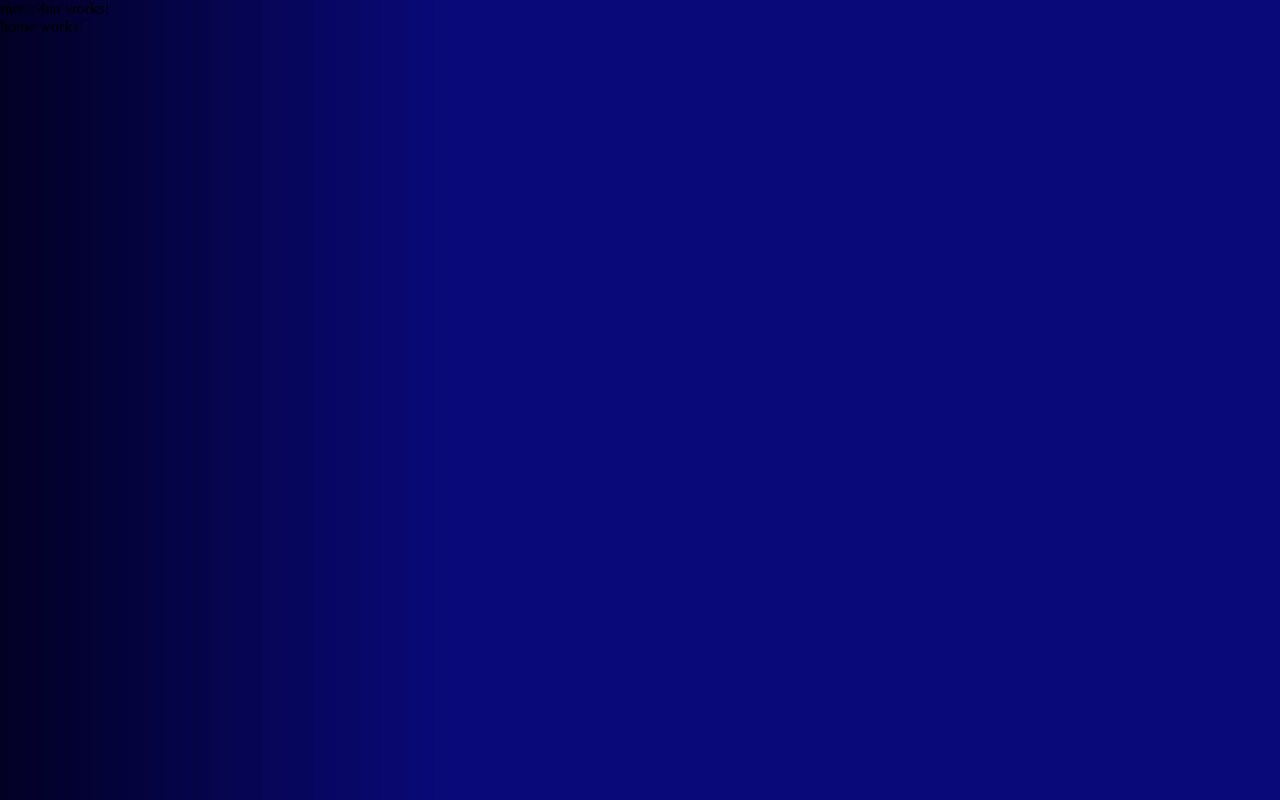
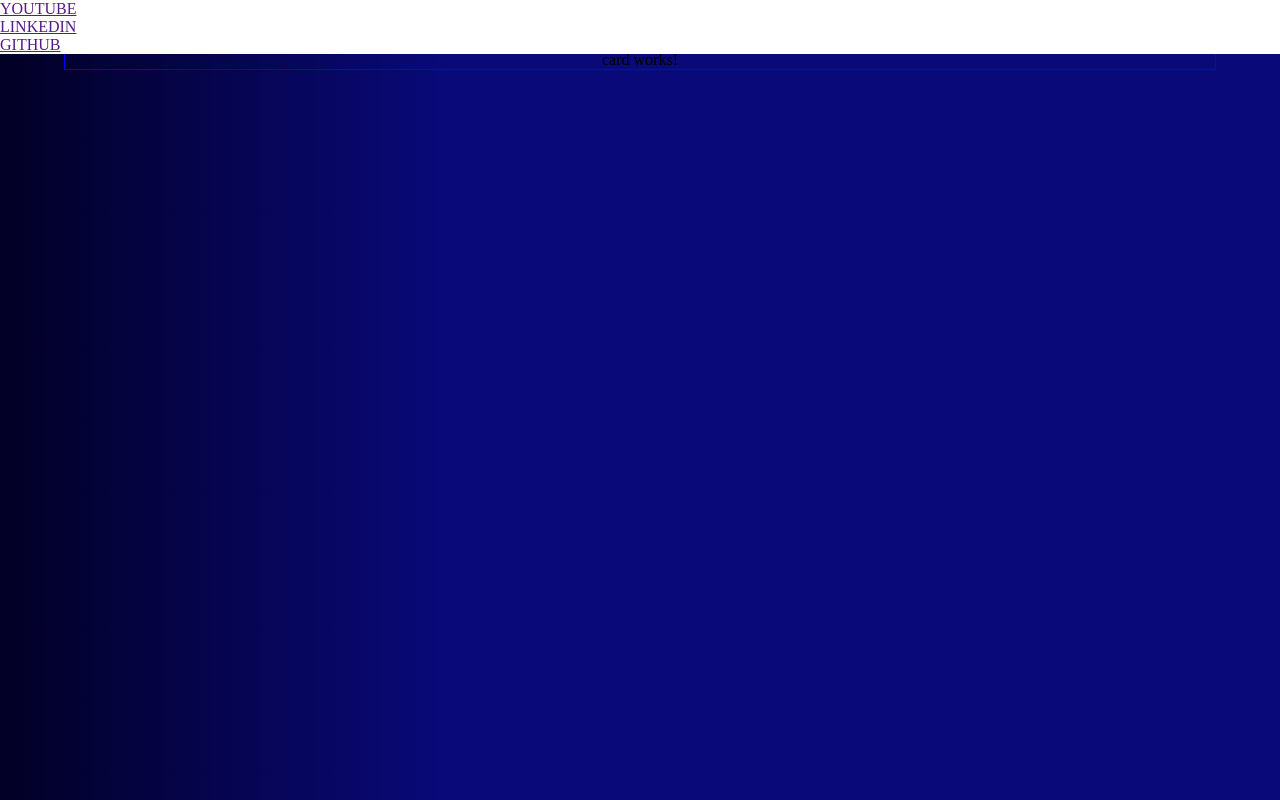
Before and after one commit to helamanrodrigues/store, an Angular app: page / in a window 1280 px wide. Built offline with nearby package versions, Linux system fonts and the light colour scheme.

Commit message:
Fifth Step - Estruturando nossa página

```diff
--- a/src/app/components/menu-bar/menu-bar.component.css
+++ b/src/app/components/menu-bar/menu-bar.component.css
@@ -0,0 +1,8 @@
+.menu-bar__container {
+  display: flex;
+  flex-direction: row;
+  position: fixed;
+  z-index: 999;
+  background-color: #ffffff;
+  width: 100%;
+}
--- a/src/app/components/menu-bar/menu-bar.component.html
+++ b/src/app/components/menu-bar/menu-bar.component.html
@@ -1 +1,12 @@
-<p>menu-bar works!</p>
+<div class="menu-bar__container">
+  <div class="menu-bar__logo">
+    <img src="" alt="" srcset="">
+  </div>
+  <div class="menu-bar__item">
+    <ul>
+      <li><a href="">YOUTUBE</a></li>
+      <li><a href="">LINKEDIN</a></li>
+      <li><a href="">GITHUB</a></li>
+    </ul>
+  </div>
+</div>
--- a/src/app/pages/home/home.component.css
+++ b/src/app/pages/home/home.component.css
@@ -0,0 +1,11 @@
+.home__container {
+  width: 90%;
+  margin: auto;
+  padding-top: 50px;
+  display: flex;
+
+  justify-content: space-around;
+  align-items: baseline;
+  flex-wrap: wrap;
+  border: 1px solid blue;
+}
--- a/src/app/pages/home/home.component.html
+++ b/src/app/pages/home/home.component.html
@@ -1 +1,3 @@
-<p>home works!</p>
+<div class="home__container">
+  <app-card></app-card>
+</div>
```
